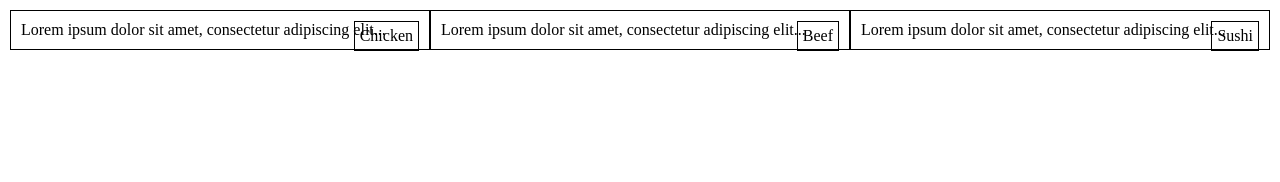
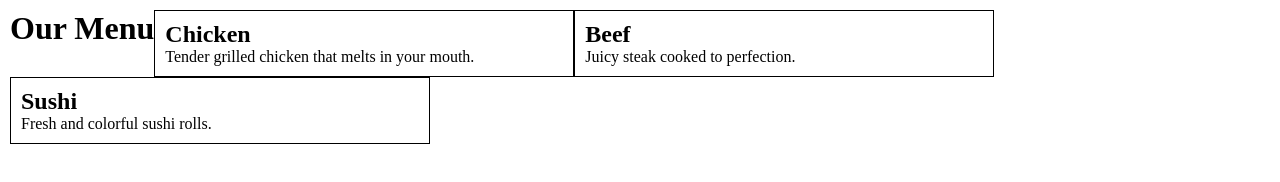
Before and after one commit to Goparta/Cousera-course, a plain HTML site: page mod2_solusion/index.html in a window 1280 px wide. Drawn offline with Linux system fonts and the light colour scheme; files that its build step writes are made by us from their sources.

Commit message:
Update index.html

```diff
--- a/mod2_solusion/index.html
+++ b/mod2_solusion/index.html
@@ -8,17 +8,18 @@
 </head>
 <body>
     <div class="container">
+        <h1 class="main-title">Our Menu</h1>
         <div class="section" id="chicken">
-            <div class="section-header">Chicken</div>
-            <p>Lorem ipsum dolor sit amet, consectetur adipiscing elit...</p>
+            <h2>Chicken</h2>
+            <p>Tender grilled chicken that melts in your mouth.</p>
         </div>
         <div class="section" id="beef">
-            <div class="section-header">Beef</div>
-            <p>Lorem ipsum dolor sit amet, consectetur adipiscing elit...</p>
+            <h2>Beef</h2>
+            <p>Juicy steak cooked to perfection.</p>
         </div>
         <div class="section" id="sushi">
-            <div class="section-header">Sushi</div>
-            <p>Lorem ipsum dolor sit amet, consectetur adipiscing elit...</p>
+            <h2>Sushi</h2>
+            <p>Fresh and colorful sushi rolls.</p>
         </div>
     </div>
 </body>
```
